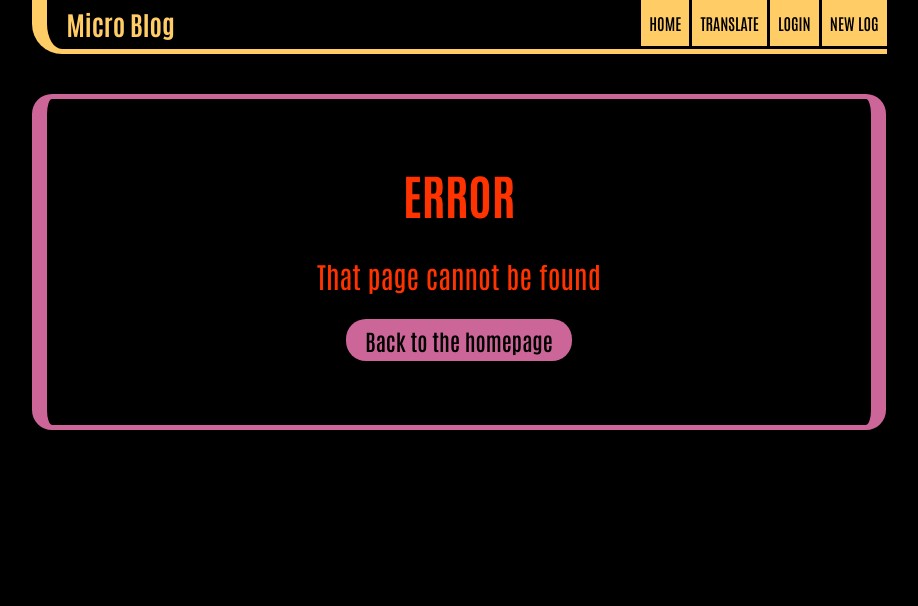
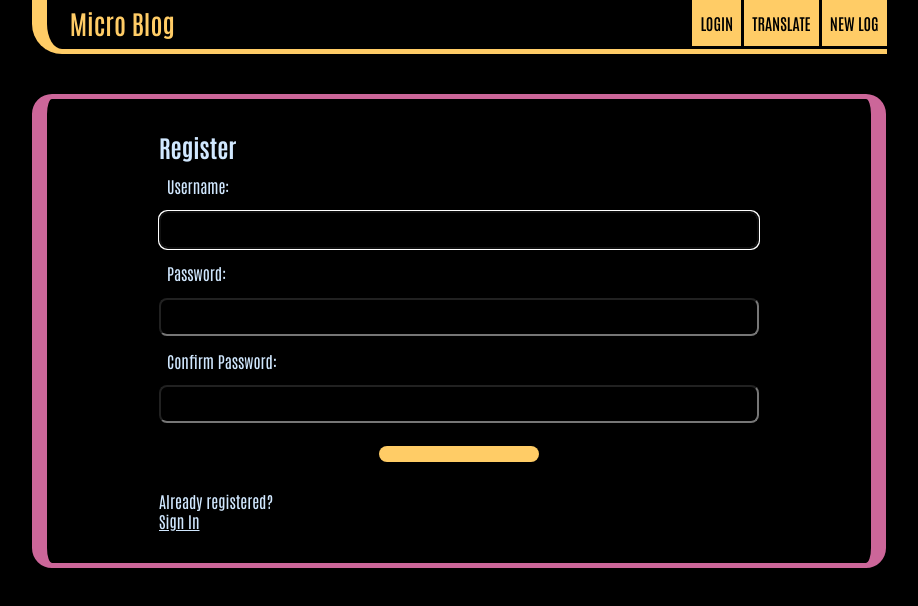
Before and after one commit to Rakodashi/micro-blog, a React (Create React App) app: page /register in a window 1280 px wide. Shown: the top 606 px of the page, without its empty margins (181-1099 px from the left). Built offline with nearby package versions, Linux system fonts and the light colour scheme.

Commit message:
Implemented a register page

```diff
--- a/package.json
+++ b/package.json
@@ -3,9 +3,13 @@
   "version": "0.1.0",
   "private": true,
   "dependencies": {
+    "@fortawesome/fontawesome-svg-core": "^6.5.1",
+    "@fortawesome/free-solid-svg-icons": "^6.5.1",
+    "@fortawesome/react-fontawesome": "^0.2.0",
     "@testing-library/jest-dom": "^5.17.0",
     "@testing-library/react": "^13.4.0",
     "@testing-library/user-event": "^13.5.0",
+    "axios": "^1.6.7",
     "i18next": "^23.9.0",
     "json-server": "^1.0.0-alpha.23",
     "react": "^18.2.0",
--- a/src/App.js
+++ b/src/App.js
@@ -9,6 +9,7 @@
 import { useTranslation } from 'react-i18next';
 import { useState } from 'react';
 import { BrowserRouter } from 'react-router-dom/cjs/react-router-dom.min';
+import Register from './Register';
 
 function App() {
 
@@ -53,9 +54,9 @@
           <Route path="/logs/:id">
             <LogDetails />
           </Route>
-          {/* <Route path="/login">
-            <Login />
-          </Route> */}
+          <Route path="/register">
+            <Register />
+          </Route>
           <Route path="*">
             <NotFound />
           </Route>
--- a/src/Create.js
+++ b/src/Create.js
@@ -40,27 +40,30 @@
       </div>
       <form onSubmit={handleSubmit}>
 
-        <label>{t('Log Title')}</label>
+        <label htmlFor="logTitle">{t('Log Title')}</label>
         <input
         type="text"
+        id="logTitle"
         required
         value={title}
         onChange={(e) => setTitle(e.target.value)}
          />
-        <label>{t('Log Image')}</label>
+        <label htmlFor="logImg">{t('Log Image')}</label>
         <input
         type="text"
+        id="logImg"
         required
         value={url}
         onChange={(e) => setUrl(e.target.value)}
          />
 
         <span>
-          <span className="span-adjust">
+          <span className="span-adjust formStardate">
 
-            <label>{t('Stardate')}</label>
+            <label htmlFor="stardate">{t('Stardate')}</label>
             <input
             type="text"
+            id="stardate"
             required
             value={stardate}
             className="stardateInput"
@@ -68,10 +71,11 @@
             />
           </span>
 
-          <span className="span-adjust">
-            <label>{t('Log Author')}</label>
+          <span className="span-adjust formAuthor">
+            <label htmlFor="author">{t('Log Author')}</label>
             <select
               value={author}
+              id="author"
               onChange={(e) => setAuthor(e.target.value)}
             >
               <option value="Adm. Picard">Adm. Picard</option>
@@ -82,15 +86,16 @@
         </span>
 
 
-        <label>{t('Log Body')}</label>
+        <label htmlFor="body">{t('Log Body')}</label>
         <textarea
         required
         value={body}
+        id="body"
         onChange={(e) => setBody(e.target.value)}
         >
         </textarea>
 
-        { !isPending && <button onClick={Confirm}>{t('CREATE')}</button> }
+        { !isPending && <button onClick={Confirm}>{t('Create')}</button> }
         { isPending && <button disabled>Adding Log...</button> }
       </form>
     </div>
--- a/src/LogDetails.js
+++ b/src/LogDetails.js
@@ -48,7 +48,7 @@
 
           <div>{ log.body }</div>
 
-          <button onClick={handleClick} className='button'>{t('DELETE')}</button>
+          <button onClick={handleClick} className='button'>{t('Delete')}</button>
         </article>
       )}
     </div>
--- a/src/Navbar.js
+++ b/src/Navbar.js
@@ -23,11 +23,10 @@
 
   return (
     <nav className="navbar">
-      <h1>Micro Blog</h1>
+        <Link to="/" className='homeBtn' onClick={btnBeep}>Micro Blog</Link>
       <div className="links">
-        <Link to="/" onClick={btnBeep}>HOME</Link>
+        <Link to="/register" onClick={btnBeep}>{t('LOGIN')}</Link>
         <button type='button' onClick={handleChangeLanguage}>{t('TRANSLATE')}</button>
-        <Link to="/login" onClick={btnBeep}>{t('LOGIN')}</Link>
         <Link to="/create" onClick={btnBeep}>{t('NEW LOG')}</Link>
       </div>
     </nav>
--- /dev/null
+++ b/src/Register.js
@@ -0,0 +1,185 @@
+import { useRef, useState, useEffect } from "react";
+import { faCheck, faTimes, faInfoCircle } from "@fortawesome/free-solid-svg-icons";
+import { FontAwesomeIcon } from "@fortawesome/react-fontawesome";
+// import axios from './api/axios';
+
+const USER_REGEX = /^[A-z][A-z0-9-_]{3,23}$/;
+const PWD_REGEX = /^(?=.*[a-z])(?=.*[A-Z])(?=.*[0-9])(?=.*[!@#$%]).{8,24}$/;
+const REGISTER_URL = '/register';
+
+const Register = () => {
+  const userRef = useRef();
+  const errRef = useRef();
+
+  const [user, setUser] = useState('');
+  const [validName, setValidName] = useState(false);
+  const [userFocus, setUserFocus] = useState(false);
+
+  const [pwd, setPwd] = useState('');
+  const [validPwd, setValidPwd] = useState(false);
+  const [pwdFocus, setPwdFocus] = useState(false);
+
+  const [matchPwd, setMatchPwd] = useState('');
+  const [validMatch, setValidMatch] = useState(false);
+  const [matchFocus, setMatchFocus] = useState(false);
+
+  const [errMsg, setErrMsg] = useState('');
+  const [success, setSuccess] = useState(false);
+
+  useEffect(() => {
+    userRef.current.focus();
+  }, [])
+
+  useEffect(() => {
+    setValidName(USER_REGEX.test(user));
+  }, [user])
+
+  useEffect(() => {
+    setValidPwd(PWD_REGEX.test(pwd));
+    setValidMatch(pwd === matchPwd);
+  }, [pwd, matchPwd])
+
+  useEffect(() => {
+    setErrMsg('');
+  }, [user, pwd, matchPwd])
+
+  const handleSubmit = async (e) => {
+    e.preventDefault();
+    // if button enabled with JS hack
+    const v1 = USER_REGEX.test(user);
+    const v2 = PWD_REGEX.test(pwd);
+    if (!v1 || !v2) {
+      setErrMsg("Invalid Entry");
+      return;
+    }
+    console.log(user.pwd);
+    setSuccess(true);
+    // try {
+    //   const response = await axios.post(REGISTER_URL,
+    //     JSON.stringify({ user, pwd }),
+    //     {
+    //       headers: { 'Content-Type': 'application/json' },
+    //       withCredentials: true
+    //     }
+    //   );
+    //   console.log(response?.data);
+    //   console.log(response?.accessToken);
+    //   console.log(JSON.stringify(response))
+    //   setSuccess(true);
+    //   //clear state and controlled inputs
+    //   //need value attrib on inputs for this
+    //   setUser('');
+    //   setPwd('');
+    //   setMatchPwd('');
+    // } catch (err) {
+    //   if (!err?.response) {
+    //     setErrMsg('No Server Response');
+    //   } else if (err.response?.status === 409) {
+    //     setErrMsg('Username Taken');
+    //   } else {
+    //     setErrMsg('Registration Failed')
+    //   }
+    //   errRef.current.focus();
+    // }
+  }
+
+  return (
+    <div id="register">
+      {success ? (
+          <section>
+            <h1>Success!</h1>
+            <p>
+              <a href="#">Sign In</a>
+            </p>
+          </section>
+        ) : (
+          <section>
+            <p ref={errRef} className={errMsg ? "errmsg" : "offscreen"} aria-live="assertive">{errMsg}</p>
+            <h1>Register</h1>
+            <form onSubmit={handleSubmit}>
+              <label htmlFor="username">
+                Username:
+                <FontAwesomeIcon icon={faCheck} className={validName ? "valid" : "hide"} />
+                <FontAwesomeIcon icon={faTimes} className={validName || !user ? "hide" : "invalid"} />
+              </label>
+              <input
+                type="text"
+                id="username"
+                ref={userRef}
+                autoComplete="off"
+                onChange={(e) => setUser(e.target.value)}
+                value={user}
+                required
+                aria-invalid={validName ? "false" : "true"}
+                aria-describedby="uidnote"
+                onFocus={() => setUserFocus(true)}
+                onBlur={() => setUserFocus(false)}
+              />
+              <p id="uidnote" className={userFocus && user && !validName ? "instructions" : "offscreen"}>
+                <FontAwesomeIcon icon={faInfoCircle} />
+                4 to 24 characters.<br />
+                Must begin with a letter.<br />
+                Letters, numbers, underscores, hyphens allowed.
+              </p>
+
+              <label htmlFor="password">
+                Password:
+                <FontAwesomeIcon icon={faCheck} className={validPwd ? "valid" : "hide"} />
+                <FontAwesomeIcon icon={faTimes} className={validPwd || !pwd ? "hide" : "invalid"} />
+              </label>
+              <input
+                type="password"
+                id="password"
+                onChange={(e) => setPwd(e.target.value)}
+                value={pwd}
+                required
+                aria-invalid={validPwd ? "false" : "true"}
+                aria-describedby="pwdnote"
+                onFocus={() => setPwdFocus(true)}
+                onBlur={() => setPwdFocus(false)}
+              />
+              <p id="pwdnote" className={pwdFocus && !validPwd ? "instructions" : "offscreen"}>
+                <FontAwesomeIcon icon={faInfoCircle} />
+                8 to 24 characters.<br />
+                Must include uppercase and lowercase letters, a number and a special character.<br />
+                Allowed special characters: <span aria-label="exclamation mark">!</span> <span aria-label="at symbol">@</span> <span aria-label="hashtag">#</span> <span aria-label="dollar sign">$</span> <span aria-label="percent">%</span>
+              </p>
+
+
+              <label htmlFor="confirm_pwd">
+                Confirm Password:
+                <FontAwesomeIcon icon={faCheck} className={validMatch && matchPwd ? "valid" : "hide"} />
+                <FontAwesomeIcon icon={faTimes} className={validMatch || !matchPwd ? "hide" : "invalid"} />
+              </label>
+              <input
+                type="password"
+                id="confirm_pwd"
+                onChange={(e) => setMatchPwd(e.target.value)}
+                value={matchPwd}
+                required
+                aria-invalid={validMatch ? "false" : "true"}
+                aria-describedby="confirmnote"
+                onFocus={() => setMatchFocus(true)}
+                onBlur={() => setMatchFocus(false)}
+              />
+              <p id="confirmnote" className={matchFocus && !validMatch ? "instructions" : "offscreen"}>
+                <FontAwesomeIcon icon={faInfoCircle} />
+                Must match the first password input field.
+              </p>
+
+              <button  disabled={!validName || !validPwd || !validMatch ? true : false}>  </button>
+            </form>
+          <p>
+            Already registered?<br />
+            <span className="line">
+              {/*put router link here*/}
+              <a href="#">Sign In</a>
+            </span>
+          </p>
+          </section>
+        )}
+    </div>
+  )
+}
+
+export default Register
--- /dev/null
+++ b/src/api/Axios.js
@@ -0,0 +1,5 @@
+import axios from 'axios';
+
+export default axios.create({
+  baseURL: 'http://localhost:3500'
+});
--- a/src/index.css
+++ b/src/index.css
@@ -20,12 +20,28 @@
   border-radius: 0 0 0 30px;
   font-size: 1.1rem;
 }
-.navbar h1 {
+.navbar .homeBtn {
   color: #ffcc66;
+  font-size: 1.65rem;
+  background-color: transparent;
+  padding: 0;
 }
+.navbar .homeBtn:hover {
+  background-color: transparent;
+  text-shadow:
+  0 0 .8em #ffefcf;
+  box-shadow: none;
+  transition:
+  text-shadow 100ms ease-in-out;
+  /* outline: none; */
+}
+
 .navbar .links {
   margin-left: auto;
 }
+/* .navbar button .homeBtn {
+  background-color: transparent;
+} */
 .navbar a, button {
   margin: 0 0 .2rem .2rem;
   font-size: 1rem;
@@ -96,7 +112,7 @@
   display: block;
   position: relative;
   content: '';
-  left: 0;
+  right: 0;
   top: 0;
   background-color: #cc6699;
   width: 35%;
@@ -233,23 +249,45 @@
   margin: 0 auto;
   text-align: center;
 }
-.create .create-title {
+/* .create-title {
   background-color: #9999ff;
   overflow: hidden;
   border-radius: 20px;
   margin-bottom: 2rem;
+} */
+.create-title h2 {
+  display: flex;
+  position: relative;
+  justify-content: center;
+  margin-bottom: 2rem;
+  color: #9999ff;
+  /* border: 1px solid red; */
 }
-.create .create-title h2 {
-  color: #9999ff;
+.create-title h2::before {
+  position: relative;
+  content: '';
+  left: 0;
+  top: 0;
+  background-color: #9999ff;
+  border-radius: 20px 0 0 20px;
+}
+.create-title h2::after {
+  position: relative;
+  content: '';
+  right: 0;
+  top: 0;
+  background-color: #9999ff;
+  border-radius: 0 20px 20px 0;
 }
 .create span {
   display: flex;
-  gap: .1rem;
+  gap: 0 .1rem;
 }
 .create .span-adjust {
   display: flex;
   flex-flow: column;
   width: 50%;
+  /* position: relative; */
 }
 .wordBreak {
   word-break: break-word;
@@ -310,8 +348,9 @@
   background: #cc6699;
   border: 0;
   padding: .2rem 1rem;
-  border-radius: 20px;
+  border-radius: 30px;
   cursor: pointer;
+  width: 10rem;
 }
 .create button:hover,
 .create button:focus,
@@ -457,6 +496,83 @@
   object-fit: cover;
 }
 
+#register section {
+  /* width: 100%; */
+  /* max-width: 420px; */
+  min-height: 400px;
+  display: flex;
+  flex-direction: column;
+  justify-content: flex-start;
+  /* padding: 1rem; */
+  /* background-color: rgba(0,0,0,0.4); */
+}
+#register form {
+  display: flex;
+    flex-direction: column;
+    justify-content: space-evenly;
+    flex-grow: 1;
+    padding-bottom: 1rem;
+}
+/* #register a, a:visited {
+  color: #fff;
+} */
+#register input[type="text"],
+#register input[type="password"],
+#register button,
+#register textarea {
+  font-family: 'Nunito', sans-serif;
+  font-size: 22px;
+  padding: 0.25rem;
+  border-radius: 0.5rem;
+}
+#register label,
+#register button {
+  padding: 0.5rem;
+}
+#register button {
+  margin: 1rem auto .4rem auto;
+  border-radius: 30px;
+  width: 10rem;
+}
+.instructions {
+  font-size: 0.75rem;
+  border-radius: 0.5rem;
+  background: #000;
+  color: #fff;
+  padding: 0.25rem;
+  position: relative;
+  bottom: -10px;
+}
+.instructions > svg {
+  margin-right: 0.25rem;
+}
+.offscreen {
+  position: absolute;
+  left: -9999px;
+}
+.hide {
+  display: none;
+}
+.valid {
+  color: limegreen;
+  margin-left: 0.25rem;
+}
+.invalid  {
+  color: red;
+  margin-left: 0.25rem;
+}
+.errmsg   {
+  background-color: lightpink;
+  color: firebrick;
+  font-weight: bold;
+  padding: 0.5rem;
+  margin-bottom: 0.5rem;
+}
+.line    {
+  display: inline-block;
+}
+
+
 @media screen and (min-width: 350px) {
   .content {
     padding:  2rem 1.5rem;
@@ -475,9 +591,13 @@
     align-items: center;
   }
 
-  .create .create-title h2 {
-    padding: 0 .2rem;
-    margin: 0 23%;
+  .create-title h2::before {
+    margin: 0 .1rem 0 0;
+    width: 21.7% !important;
+  }
+  .create-title h2::after {
+    margin: 0 0 0 .2rem;
+    width: 21.7% !important;
   }
 }
 
@@ -507,16 +627,17 @@
     flex-flow: row-reverse;
     justify-content: space-around;
   }
+  .create-title h2::before {
+    margin: 0 .2rem 0 0;
+    width: 26% !important;
+  }
+  .create-title h2::after {
+    margin: 0 0 0 .2rem;
+    width: 26% !important;
+  }
 }
 
-
-@media screen and (min-width: 700px) {
-
-  .create .create-title h2 {
-    padding: 0 .2rem;
-    margin: 0 26%;
-  }
-}
+@media screen and (min-width: 700px) {}
 
 @media screen and (min-width: 1100px) {
   .content {
--- a/src/locales/en.json
+++ b/src/locales/en.json
@@ -12,8 +12,8 @@
       "Stardate": "Stardate",
       "Log Body": "Log Body",
       "Log Author": "Log Author",
-      "CREATE": "CREATE",
-      "DELETE": "DELETE",
+      "Create": "Create",
+      "Delete": "Delete",
       "By ": "By ",
 
       "ERROR": "ERROR",
--- a/src/locales/pt.json
+++ b/src/locales/pt.json
@@ -12,8 +12,8 @@
       "Stardate": "Data Estelar",
       "Log Body": "Corpo do Log",
       "Log Author": "Autor do Log",
-      "CREATE": "CRIAR",
-      "DELETE": "DELETAR",
+      "Create": "Criar",
+      "Delete": "Deletar",
       "By ": "Por ",
 
       "ERROR": "ERRO",
```
Also changed, not shown: 1 other file (tests, documents, lock files or other folders).
